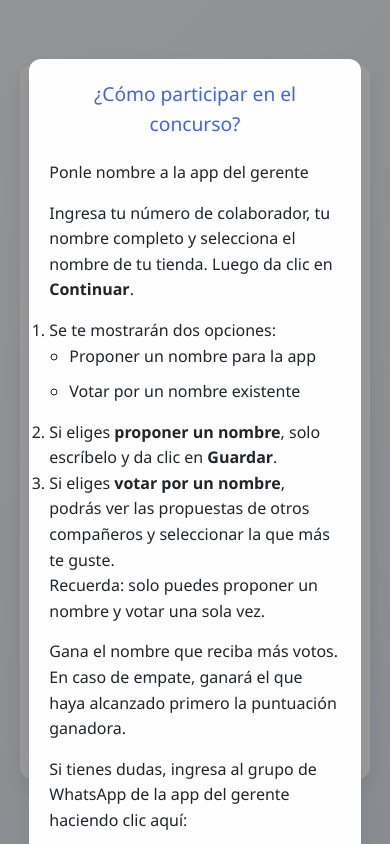
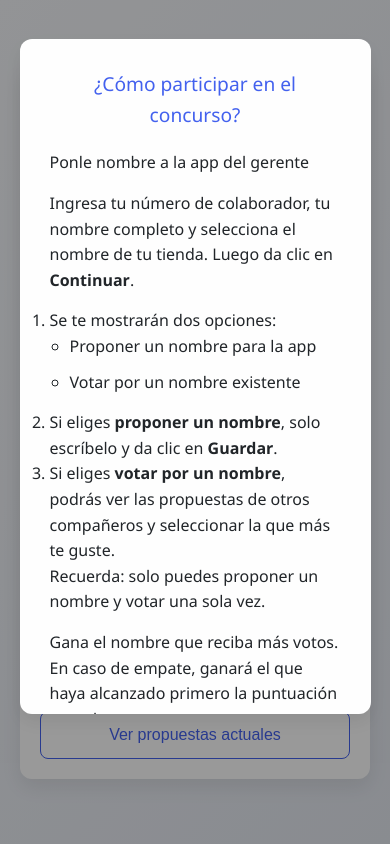
Before and after one commit to bafardigitalizacion/votaciones_desarrollo, a plain HTML site: page index.html in a window 390 px wide. Both pictures are taken after a click on the button "¿Cómo participar?". Drawn offline with Linux system fonts and the light colour scheme.

Commit message:
Add files via upload

```diff
--- a/index.html
+++ b/index.html
@@ -521,7 +521,7 @@
     top: 0;
     width: 100%;
     height: 100%;
-    overflow: auto;
+    overflow: hidden; /* CAMBIA ESTO: de auto a hidden */
     background-color: rgba(0,0,0,0.4);
 }
 
@@ -615,9 +615,18 @@
     }
 
     .modal-content {
-        width: 85%;
-        padding: 20px;
-    }
+    background-color: #fefefe;
+    margin: 10% auto; /* CAMBIA ESTO: de 15% a 10% */
+    padding: 30px;
+    border-radius: var(--border-radius);
+    box-shadow: var(--box-shadow);
+    max-width: 500px;
+    width: 90%;
+    position: relative;
+    max-height: 80vh; /* AÑADE ESTO: limita la altura */
+    overflow-y: auto; /* AÑADE ESTO: permite scroll solo dentro del contenido */
+    animation: modalFadeIn 0.3s ease;
+}
 }
     </style>
 </head>
@@ -1569,27 +1578,43 @@
             }
 
 
-
-
-
-            // Funcionalidad del modal de ayuda
+           // Funcionalidad del modal de ayuda
                 const helpButton = document.getElementById('help-button');
                 const helpModal = document.getElementById('help-modal');
 
+                // Función para bloquear el scroll de la página
+                function bloquearScroll() {
+                    document.body.style.overflow = 'hidden';
+                }
+
+                // Función para permitir el scroll de la página
+                function permitirScroll() {
+                    document.body.style.overflow = '';
+                }
+
+                // Abrir el modal y bloquear scroll
                 helpButton.addEventListener('click', function() {
                     helpModal.style.display = 'block';
+                    bloquearScroll();  // AÑADE ESTO
                 });
 
                 // Función para cerrar el modal
                 window.cerrarModal = function() {
                     helpModal.style.display = 'none';
+                    permitirScroll();  // AÑADE ESTO
                 };
 
                 // Cerrar el modal si se hace clic fuera del contenido
                 window.addEventListener('click', function(event) {
                     if (event.target === helpModal) {
                         helpModal.style.display = 'none';
-                    }
+                        permitirScroll();  // AÑADE ESTO
+                    }
+                });
+
+                // AÑADE ESTO: Evitar que el scroll dentro del modal afecte al fondo
+                document.querySelector('.modal-content').addEventListener('wheel', function(e) {
+                    e.stopPropagation();
                 });
 
         }
```
